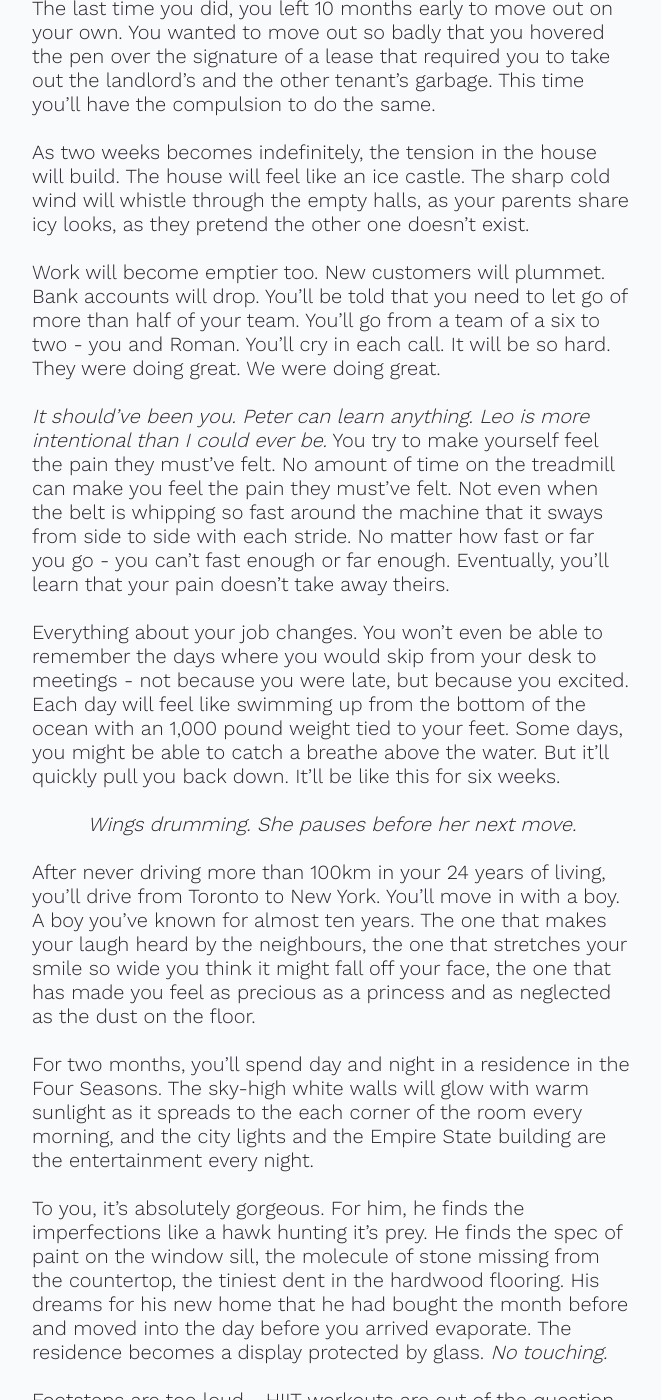
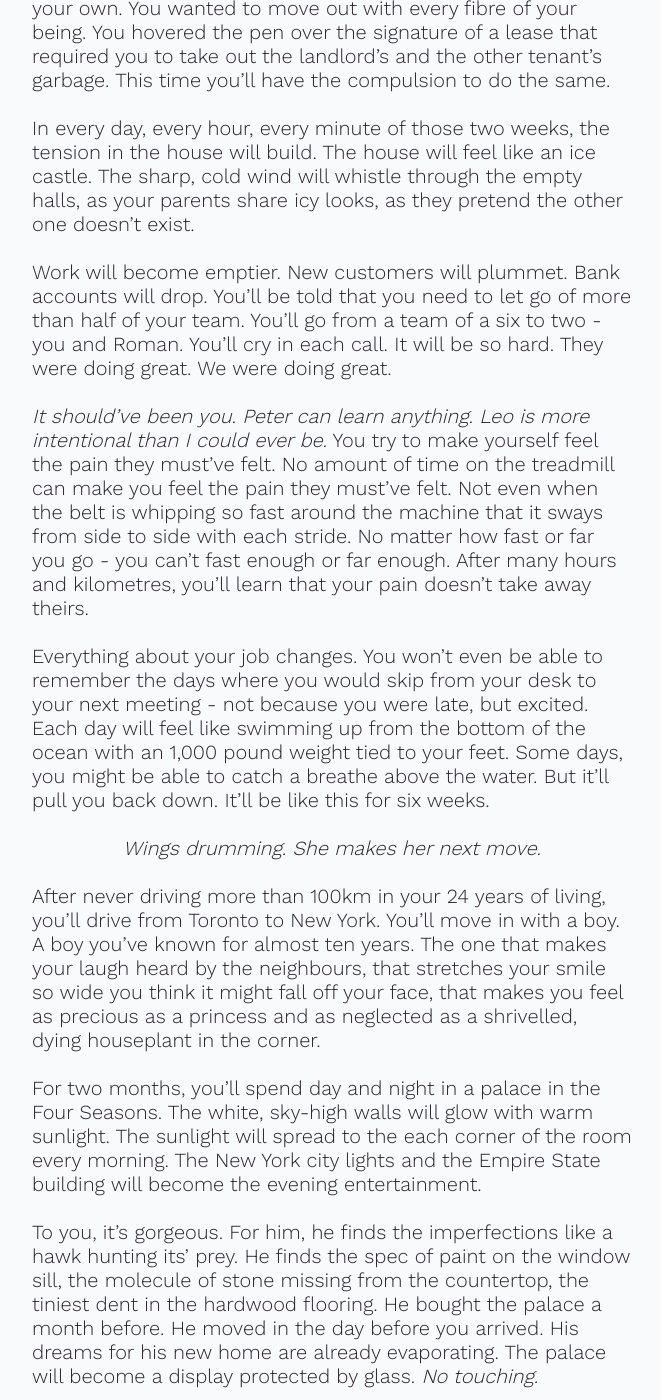
Before and after one commit to shannawn/shannonaw, a Jekyll site: the page built from brain-doodles/pre-pandemic-self.md, in a window 1280 px wide and 1400 px high, scrolled down 994 px. Shown: the whole window, without its empty margins (308-969 px from the left). Built offline with Jekyll 4.4.1, drawn with Linux system fonts in a browser that asks for light colours; our own code applies the rules of GitHub Pages for plain Markdown files; some of the changed text lies outside the part shown.

Commit message:
Update pre-pandemic-self.md

```diff
--- a/brain-doodles/pre-pandemic-self.md
+++ b/brain-doodles/pre-pandemic-self.md
@@ -1,59 +1,62 @@
----
-title: a letter to my pre-pandemic self
-date: August 11 2021
 ---
 
-Good morning my love,
+title: a letter to my pre-pandemic self
 
-You have no idea what is about to come. No one does. And even when it's here, you won't really know how to describe it. The words we have today won't capture the emotions felt, pain suffered, and lives lost.
+date: August 11 2021
+
+---
+
+Good morning love,
+
+You have no idea what is about to come. No one does. And even when it's here, you won't know how to describe it. The words we have today won't capture the emotions felt, pain suffered, and lives lost.
 
 All this pain, heartache, and injustice will lead to a more true and beautiful life for yourself. You'll grow in ways you'll never have imagined - in ways that I still find unbelievable.
 
-You'll experience so much hurt that you won't know can bear it. The muscles around your heart will feel so tight that if you inhale, the muscles will snap like an elastic stretched too far. And with all that you live through, you'll feel like one of the lucky ones.
+You'll experience so much hurt that you won't know can bear it. The muscles around your heart will feel so tight that if you inhale, they'll snap like an elastic stretched too far. And with all that you live through, you'll feel like one of the lucky ones.
 
 Life will move so fast. Like a hummingbird's wings, life will become a blur. You won't be able see it or process it. But you'll know it's moving from the soft hum of the hummingbird's wings, and logic. The hummingbird is flying in mid-air. The days will drum forward. And like a hummingbird, you'll only know how quickly it's moving when she pauses before she makes her next move. It's only for one second and in that second, you'll see her.
 
 For two weeks, the office will close. They'll introduce a quarantine. You didn't want to be stuck in your shoebox in the sky downtown for two weeks. Staying with Mum and Dad will help make up for those times you didn't visit. It's been a long time since you lived with them.
 
-The last time you did, you left 10 months early to move out on your own. You wanted to move out so badly that you hovered the pen over the signature of a lease that required you to take out the landlord's and the other tenant's garbage. This time you'll have the compulsion to do the same.
+The last time you did, you left 10 months early to move out on your own. You wanted to move out with every fibre of your being. You hovered the pen over the signature of a lease that required you to take out the landlord's and the other tenant's garbage. This time you'll have the compulsion to do the same.
 
-As two weeks becomes indefinitely, the tension in the house will build. The house will feel like an ice castle. The sharp cold wind will whistle through the empty halls, as your parents share icy looks, as they pretend the other one doesn't exist.
+In every day, every hour, every minute of those two weeks, the tension in the house will build. The house will feel like an ice castle. The sharp, cold wind will whistle through the empty halls, as your parents share icy looks, as they pretend the other one doesn't exist.
 
-Work will become emptier too. New customers will plummet. Bank accounts will drop. You'll be told that you need to let go of more than half of your team. You'll go from a team of a six to two - you and Roman. You'll cry in each call. It will be so hard. They were doing great. We were doing great.
+Work will become emptier. New customers will plummet. Bank accounts will drop. You'll be told that you need to let go of more than half of your team. You'll go from a team of a six to two - you and Roman. You'll cry in each call. It will be so hard. They were doing great. We were doing great.
 
-_It should've been you. Peter can learn anything. Leo is more intentional than I could ever be._ You try to make yourself feel the pain they must've felt. No amount of time on the treadmill can make you feel the pain they must've felt. Not even when the belt is whipping so fast around the machine that it sways from side to side with each stride. No matter how fast or far you go - you can't fast enough or far enough. Eventually, you'll learn that your pain doesn't take away theirs.
+_It should've been you. Peter can learn anything. Leo is more intentional than I could ever be._ You try to make yourself feel the pain they must've felt. No amount of time on the treadmill can make you feel the pain they must've felt. Not even when the belt is whipping so fast around the machine that it sways from side to side with each stride. No matter how fast or far you go - you can't fast enough or far enough. After many hours and kilometres, you'll learn that your pain doesn't take away theirs.
 
-Everything about your job changes. You won't even be able to remember the days where you would skip from your desk to meetings - not because you were late, but because you excited. Each day will feel like swimming up from the bottom of the ocean with an 1,000 pound weight tied to your feet. Some days, you might be able to catch a breathe above the water. But it'll quickly pull you back down. It'll be like this for six weeks.
+Everything about your job changes. You won't even be able to remember the days where you would skip from your desk to your next meeting - not because you were late, but excited. Each day will feel like swimming up from the bottom of the ocean with an 1,000 pound weight tied to your feet. Some days, you might be able to catch a breathe above the water. But it'll pull you back down. It'll be like this for six weeks.
 
-_Wings drumming. She pauses before her next move._
+_Wings drumming. She makes her next move._
 
-After never driving more than 100km in your 24 years of living, you'll drive from Toronto to New York. You'll move in with a boy. A boy you've known for almost ten years. The one that makes your laugh heard by the neighbours, the one that stretches your smile so wide you think it might fall off your face, the one that has made you feel as precious as a princess and as neglected as the dust on the floor.
+After never driving more than 100km in your 24 years of living, you'll drive from Toronto to New York. You'll move in with a boy. A boy you've known for almost ten years. The one that makes your laugh heard by the neighbours, that stretches your smile so wide you think it might fall off your face, that makes you feel as precious as a princess and as neglected as a shrivelled, dying houseplant in the corner.
 
-For two months, you'll spend day and night in a residence in the Four Seasons. The sky-high white walls will glow with warm sunlight as it spreads to the each corner of the room every morning, and the city lights and the Empire State building are the entertainment every night.
+For two months, you'll spend day and night in a palace in the Four Seasons. The white, sky-high walls will glow with warm sunlight. The sunlight will spread to the each corner of the room every morning. The New York city lights and the Empire State building will become the evening entertainment.
 
-To you, it's absolutely gorgeous. For him, he finds the imperfections like a hawk hunting it's prey. He finds the spec of paint on the window sill, the molecule of stone missing from the countertop, the tiniest dent in the hardwood flooring. His dreams for his new home that he had bought the month before and moved into the day before you arrived evaporate. The residence becomes a display protected by glass. _No touching._
+To you, it's gorgeous. For him, he finds the imperfections like a hawk hunting its' prey. He finds the spec of paint on the window sill, the molecule of stone missing from the countertop, the tiniest dent in the hardwood flooring. He bought the palace a month before. He moved in the day before you arrived. His dreams for his new home are already evaporating. The palace will become a display protected by glass. _No touching._
 
 Footsteps are too loud - HIIT workouts are out of the question. Cooking will dirty a kitchen this clean. Washing clothes in the laundry machines deprecates their value as fast as driving a new car off the lot.
 
-You'll whisper on your calls from the bathroom floor, while he talks so loudly in the main rooom that it comes through all your calls. He'll never offer to trade, even just for one call, even when you ask.
+You'll whisper on your calls from the bathroom floor, while his voice projects through the entire room and into your calls . He'll never offer to trade - not even for one call, not even when you ask.
 
 He won't let you go outside alone. He doesn't trust you to be safe. His thoughts soon become yours.
 
 The bathtub will be the only space for you to exist as you are. And still, you'll muffle your cries in the bathtub.
 
-When you're with him, you hate yourself when you're with him. The worst parts of you emerge from shadows and into the spotlight. They thrive. The self hatred becomes rampant. You'll want to disappear. You'll try to make your existence less noticeable. You'll try to take up less space.
+When you're with him, you hate yourself. The worst parts of you emerge from shadows and into the spotlight. They thrive. The self hatred becomes rampant. You'll want to disappear. You'll try to make your existence less noticeable. You'll try to take up less space.
 
 He'll be the giant growing, and as he grows, you shrink. You'll make yourself so small that you stop getting your period. You'll tiptoe yourself out of existence. But tiptoes still leave tiny footprints. You'll always exist too much for him.
 
 You'll realize that you've been protecting him. You took his behaviour as your flaws. You didn't want people you loved, the people who respected you to know the secrets behind these doors.
 
-You abandoned yourself rather than the apartment or the relationship. You stayed for everyone but you. And I know you feel embrasses and ashamed as you read that. And I get that, because I did the same thing. But that'll change because you make it change.
+You abandoned yourself rather than the apartment or the relationship. You stayed for everyone but you. And I know you feel embrassed and ashamed as you read that. And I get that, because I did the same thing. But that'll change because you make it change.
 
 But you are full person. And you deserve to live in places where you can be your whole goddamn self. So you'll leave.
 
-_Wings drumming. She pauses before her next move._
+_Wings drumming. She makes her next move._
 
-In your shoebox in the sky in Toronto, you'll realize how much of yourself was muted. Blue skies looked grey in New York. Two weeks in your 500 sq ft apartment in downtown Toronto feel like the most magestic sunset. Even in quarantine, even in a pandemic.
+In your shoebox in the sky in Toronto, you'll realize that he muted you in one of the loudest cities in the world. Blue skies become grey in New York. Two weeks in your 500 square foot apartment in downtown Toronto will feel like the most majestic sunset. Even in quarantine, even in a pandemic.
 
 Someone had been playing tug of war with your life. Comfort versus growth. After months of comfort winning, the rope is changing. Digging her heels into the ground, growth is starting to get her footing. Her hands are blisters from the twisting of the rope.
 
@@ -63,15 +66,12 @@ She wins.
 
 From the release of tension, you'll fall forward.
 
-_Wings drumming. She pauses before her next move._
+_Wings drumming. She makes her next move._
 
-During those two weeks, you'll give your landlords notice. You're ready to move on from Toronto.  Born and raised in the city - it's time to go somewhere new. But where?
+I can't wait for you to get here. We're on the precipice of something incredible. And that something is the life we're building and who we're becoming.
 
-_Wings drumming. She pauses before her next move._
+I am so incredibly proud of us. And that's because of you.
 
-During those same two weeks, you'll decide to change your career. Rather than helping families find care for their kids, you want to make people have the control to choose if and when they want them. And if the pandemic will teach you anything, it's that health is so pivotal. It sounds banal because it is. But this experience will make you feel its righteousness viscerally.
+Always,
 
-_Wings drumming. She pauses before her next move._
-
-
-I can't wait for you to get here. I am so incredibly proud of who we're becoming and the life we're building. We're doing things you can't even dream of. And that's because of you. Please be kind to yourself
+Shannon
```
